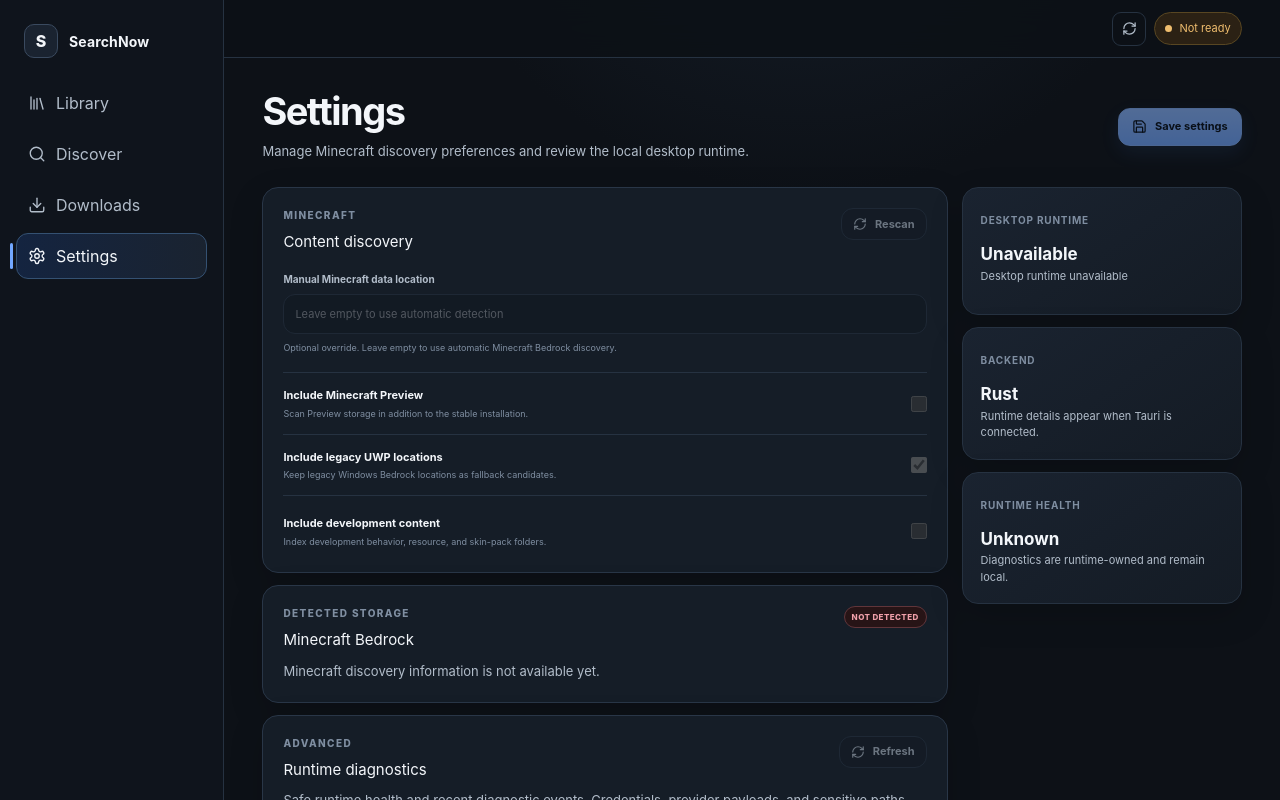
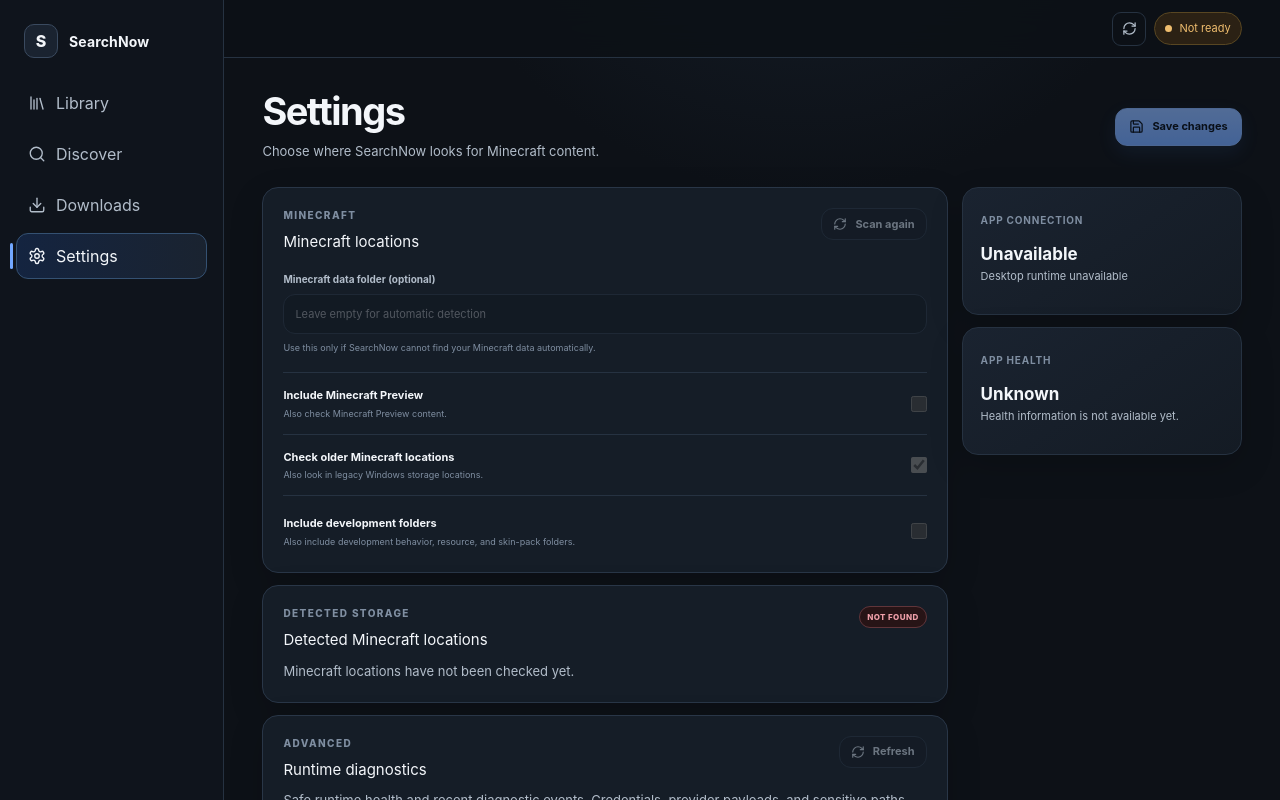
Before and after one commit to halokaryamedia-source/SearchNow, a Svelte app in the folder EngineData/Frontend/RustApp/: page / in a window 1280 px wide. Both pictures are taken after a click on the button "Settings". Built offline with nearby package versions, Linux system fonts and the light colour scheme.

Commit message:
feat(frontend): clarify settings naming

```diff
--- a/EngineData/Frontend/RustApp/src/pages/Settings.svelte
+++ b/EngineData/Frontend/RustApp/src/pages/Settings.svelte
@@ -30,7 +30,7 @@
         includeDevelopmentContent !== baselineSettings.minecraft.includeDevelopmentContent),
   );
   let discoveryLabel = $derived(
-    discovery?.state === "found" ? "Detected" : discovery?.state === "unsupportedPlatform" ? "Unsupported" : "Not detected",
+    discovery?.state === "found" ? "Found" : discovery?.state === "unsupportedPlatform" ? "Unsupported" : "Not found",
   );
   let discoveryTone = $derived(discovery?.state === "found" ? "completed" : "interrupted");
 
@@ -109,61 +109,61 @@
     <div>
       <span class="eyebrow">Application</span>
       <h1>Settings</h1>
-      <p>Manage Minecraft discovery preferences and review the local desktop runtime.</p>
+      <p>Choose where SearchNow looks for Minecraft content.</p>
     </div>
     <button class="button button--primary" type="button" onclick={save} disabled={!active || !snapshot?.ready || loading || saving || !dirty}>
       {#if saved && !saving}<Check size={15} aria-hidden="true" />{:else}<Save size={15} aria-hidden="true" />{/if}
-      {saving ? "Saving" : saved ? "Saved" : "Save settings"}
+      {saving ? "Saving" : saved ? "Saved" : "Save changes"}
     </button>
   </div>
 
   {#if error}
-    <Notice tone="error" title="Settings action failed." message={error} />
+    <Notice tone="error" title="Could not update settings." message={error} />
   {:else if dirty}
     <Notice
       tone="info"
-      title="Unsaved settings"
-      message="Changes are local to this form until you save them. Rescan stays disabled to avoid mixing saved and unsaved discovery settings."
-      actionLabel="Revert changes"
+      title="Unsaved changes"
+      message="Save or revert your changes before scanning again."
+      actionLabel="Revert"
       onAction={revertChanges}
     />
   {:else if saved}
-    <Notice tone="success" title="Settings saved." message="Minecraft discovery preferences are stored locally." />
+    <Notice tone="success" title="Changes saved." message="Your Minecraft locations are up to date." />
   {/if}
 
   <div class="settings-layout">
     <div class="settings-stack">
       <article class="settings-section">
         <div class="settings-section__heading">
-          <div><span class="eyebrow">Minecraft</span><h2>Content discovery</h2></div>
+          <div><span class="eyebrow">Minecraft</span><h2>Minecraft locations</h2></div>
           <button
             class="button button--secondary button--compact"
             type="button"
-            title={dirty ? "Save settings before rescanning" : "Rescan Minecraft locations"}
+            title={dirty ? "Save changes before scanning again" : "Scan Minecraft locations again"}
             onclick={rescan}
             disabled={!active || !snapshot?.ready || scanning || dirty}
           >
-            <RefreshCw size={14} class={scanning ? "spin" : ""} aria-hidden="true" />Rescan
+            <RefreshCw size={14} class={scanning ? "spin" : ""} aria-hidden="true" />{scanning ? "Scanning" : "Scan again"}
           </button>
         </div>
 
         <label class="field">
-          <span>Manual Minecraft data location</span>
-          <input bind:value={rootOverride} type="text" placeholder="Leave empty to use automatic detection" disabled={!active || !snapshot?.ready || loading} />
-          <small>Optional override. Leave empty to use automatic Minecraft Bedrock discovery.</small>
+          <span>Minecraft data folder (optional)</span>
+          <input bind:value={rootOverride} type="text" placeholder="Leave empty for automatic detection" disabled={!active || !snapshot?.ready || loading} />
+          <small>Use this only if SearchNow cannot find your Minecraft data automatically.</small>
         </label>
 
         <div class="toggle-list">
           <label class="toggle-row">
-            <div><strong>Include Minecraft Preview</strong><span>Scan Preview storage in addition to the stable installation.</span></div>
+            <div><strong>Include Minecraft Preview</strong><span>Also check Minecraft Preview content.</span></div>
             <input bind:checked={includePreview} type="checkbox" disabled={!active || !snapshot?.ready || loading} />
           </label>
           <label class="toggle-row">
-            <div><strong>Include legacy UWP locations</strong><span>Keep legacy Windows Bedrock locations as fallback candidates.</span></div>
+            <div><strong>Check older Minecraft locations</strong><span>Also look in legacy Windows storage locations.</span></div>
             <input bind:checked={includeLegacyUwp} type="checkbox" disabled={!active || !snapshot?.ready || loading} />
           </label>
           <label class="toggle-row">
-            <div><strong>Include development content</strong><span>Index development behavior, resource, and skin-pack folders.</span></div>
+            <div><strong>Include development folders</strong><span>Also include development behavior, resource, and skin-pack folders.</span></div>
             <input bind:checked={includeDevelopmentContent} type="checkbox" disabled={!active || !snapshot?.ready || loading} />
           </label>
         </div>
@@ -171,10 +171,10 @@
 
       <article class="settings-section">
         <div class="settings-section__heading">
-          <div><span class="eyebrow">Detected storage</span><h2>Minecraft Bedrock</h2></div>
+          <div><span class="eyebrow">Detected storage</span><h2>Detected Minecraft locations</h2></div>
           <StatePill state={discoveryTone} label={discoveryLabel} />
         </div>
-        <p class="section-copy">{discovery?.message ?? "Minecraft discovery information is not available yet."}</p>
+        <p class="section-copy">{discovery?.message ?? "Minecraft locations have not been checked yet."}</p>
 
         {#if discovery?.roots.length}
           <div class="root-list">
@@ -193,19 +193,14 @@
 
     <aside class="settings-stack">
       <article class="settings-card settings-card--large">
-        <span class="settings-card__label">Desktop runtime</span>
+        <span class="settings-card__label">App connection</span>
         <strong>{snapshot?.ready ? "Connected" : "Unavailable"}</strong>
-        <p>{snapshot?.summary ?? "Checking runtime..."}</p>
+        <p>{snapshot?.summary ?? "Checking app status..."}</p>
       </article>
       <article class="settings-card settings-card--large">
-        <span class="settings-card__label">Backend</span>
-        <strong>{snapshot?.runtime?.backend ?? "Rust"}</strong>
-        <p>{snapshot?.runtime ? `${snapshot.runtime.platform} · ${snapshot.runtime.architecture} · app ${snapshot.runtime.appVersion}` : "Runtime details appear when Tauri is connected."}</p>
-      </article>
-      <article class="settings-card settings-card--large">
-        <span class="settings-card__label">Runtime health</span>
+        <span class="settings-card__label">App health</span>
         <strong>{snapshot?.backend?.diagnostics.health.state ?? "Unknown"}</strong>
-        <p>{snapshot?.backend ? `${snapshot.backend.diagnostics.health.errorEvents} retained errors · ${snapshot.backend.diagnostics.health.warningEvents} warnings` : "Diagnostics are runtime-owned and remain local."}</p>
+        <p>{snapshot?.backend ? `${snapshot.backend.diagnostics.health.errorEvents} errors · ${snapshot.backend.diagnostics.health.warningEvents} warnings` : "Health information is not available yet."}</p>
       </article>
     </aside>
   </div>
```
